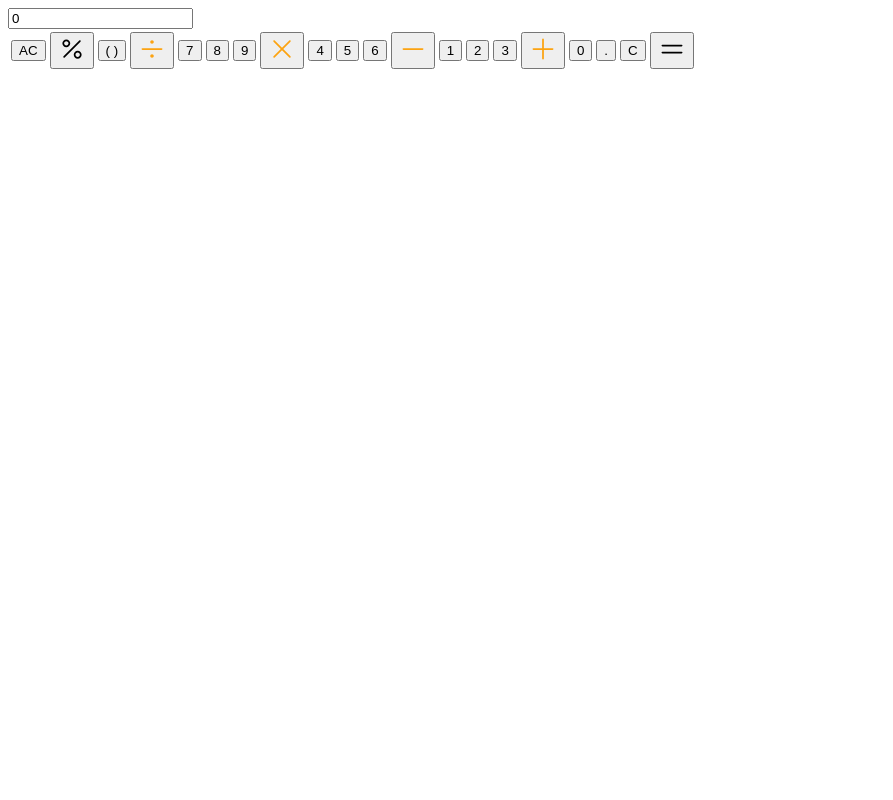
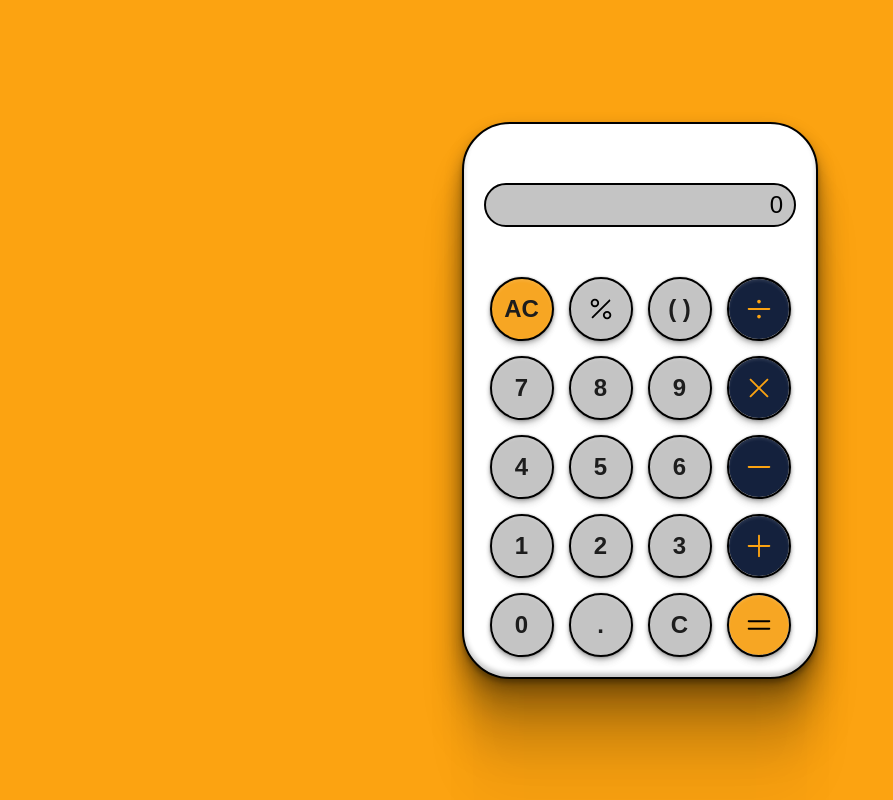
Before and after one commit to code-neves/Calculadora, a plain HTML site: page index.html in a window 1280 px wide. Shown: the whole page, without its empty margins (0-893 px from the left). Drawn offline with Linux system fonts and the light colour scheme; files whose address does not match are found by name.

Commit message:
Update index.html

```diff
--- a/index.html
+++ b/index.html
@@ -9,7 +9,7 @@
     <meta charset="UTF-8" />
     <meta http-equiv="X-UA-Compatible" content="IE=edge" />
     <meta name="viewport" content="width=device-width, initial-scale=1.0" />
-    <link rel="stylesheet" type="text/css" href="styleN.css">
+    <link rel="stylesheet" type="text/css" href="style.css">
 
 </head>
 
```
